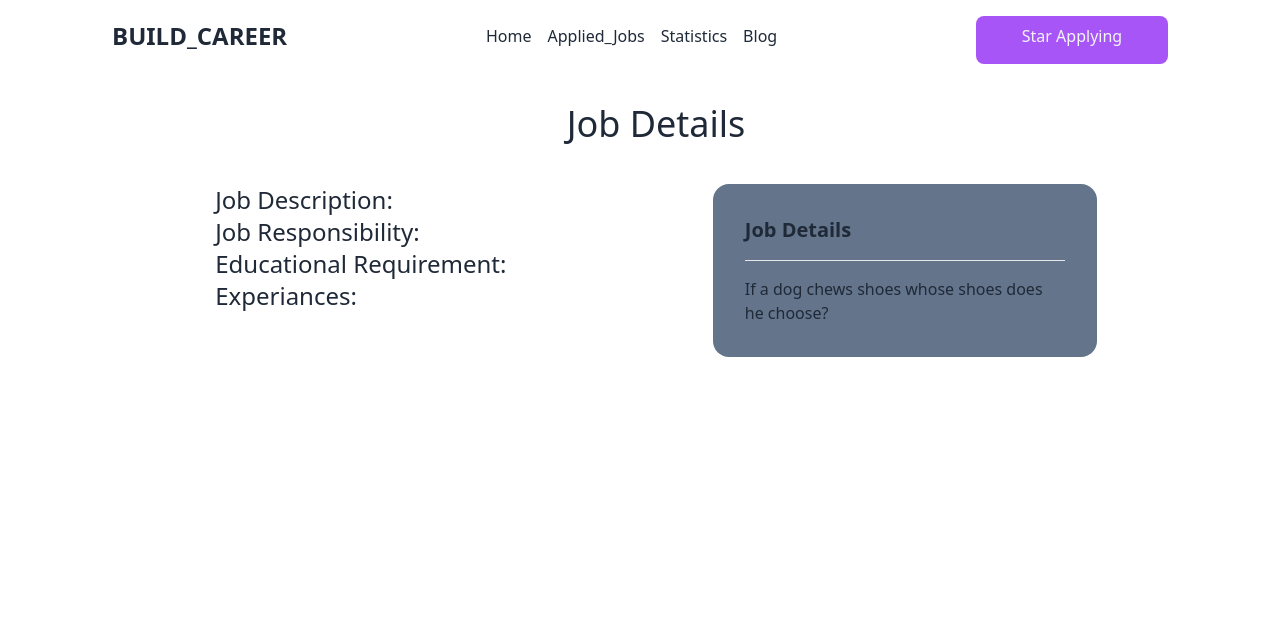
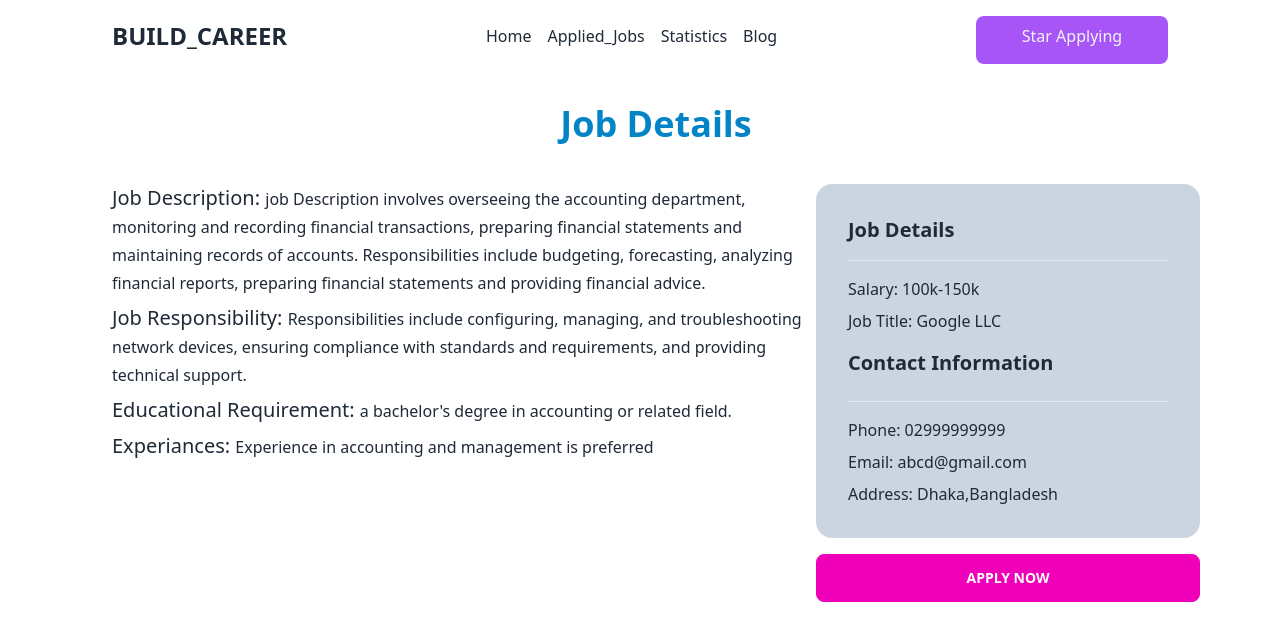
Before and after one commit to Risul-Islam-Tushar/Build_Career, a React (Vite) app: page /job/1 in a window 1280 px wide. Shown: the top 640 px of the page. Built offline with nearby package versions, Linux system fonts and the light colour scheme.

Commit message:
JobDetail added

```diff
--- a/public/jobs.json
+++ b/public/jobs.json
@@ -11,7 +11,10 @@
         "description": "job Description involves overseeing the accounting department, monitoring and recording financial transactions, preparing financial statements and maintaining records of accounts. Responsibilities include budgeting, forecasting, analyzing financial reports, preparing financial statements and providing financial advice. ",
         "responsibility": "Responsibilities include configuring, managing, and troubleshooting network devices, ensuring compliance with standards and requirements, and providing technical support.",
         "edecation":"a bachelor's degree in accounting or related field.",
-        "experiance":"Experience in accounting and management is preferred"
+        "experiance":"Experience in accounting and management is preferred",
+        "phone":"02999999999",
+        "email":"abcd@gmail.com"
+
 
     },
     {
@@ -26,8 +29,9 @@
         "description": "job Description involves overseeing the accounting department, monitoring and recording financial transactions, preparing financial statements and maintaining records of accounts. Responsibilities include budgeting, forecasting, analyzing financial reports, preparing financial statements and providing financial advice. ",
         "responsibility": "Responsibilities include configuring, managing, and troubleshooting network devices, ensuring compliance with standards and requirements, and providing technical support.",
         "edecation":"a bachelor's degree in accounting or related field.",
-        "experiance":"Experience in accounting and management is preferred"
-
+        "experiance":"Experience in accounting and management is preferred",
+        "phone":"02999999999",
+        "email":"abcd@gmail.com"
     },
     {
         "id": 3,
@@ -41,7 +45,9 @@
         "description": "job Description involves overseeing the accounting department, monitoring and recording financial transactions, preparing financial statements and maintaining records of accounts. Responsibilities include budgeting, forecasting, analyzing financial reports, preparing financial statements and providing financial advice. ",
         "responsibility": "Responsibilities include configuring, managing, and troubleshooting network devices, ensuring compliance with standards and requirements, and providing technical support.",
         "edecation":"a bachelor's degree in accounting or related field.",
-        "experiance":"Experience in accounting and management is preferred"
+        "experiance":"Experience in accounting and management is preferred",
+        "phone":"02999999999",
+        "email":"abcd@gmail.com"
 
     },
     {
@@ -56,7 +62,9 @@
         "description": "job Description involves overseeing the accounting department, monitoring and recording financial transactions, preparing financial statements and maintaining records of accounts. Responsibilities include budgeting, forecasting, analyzing financial reports, preparing financial statements and providing financial advice. ",
         "responsibility": "Responsibilities include configuring, managing, and troubleshooting network devices, ensuring compliance with standards and requirements, and providing technical support.",
         "edecation":"a bachelor's degree in accounting or related field.",
-        "experiance":"Experience in accounting and management is preferred"
+        "experiance":"Experience in accounting and management is preferred",
+        "phone":"02999999999",
+        "email":"abcd@gmail.com"
 
     },
     {
@@ -71,7 +79,9 @@
         "description": "job Description involves overseeing the accounting department, monitoring and recording financial transactions, preparing financial statements and maintaining records of accounts. Responsibilities include budgeting, forecasting, analyzing financial reports, preparing financial statements and providing financial advice. ",
         "responsibility": "Responsibilities include configuring, managing, and troubleshooting network devices, ensuring compliance with standards and requirements, and providing technical support.",
         "edecation":"a bachelor's degree in accounting or related field.",
-        "experiance":"Experience in accounting and management is preferred"
+        "experiance":"Experience in accounting and management is preferred",
+        "phone":"02999999999",
+        "email":"abcd@gmail.com"
 
     },
     {
@@ -86,7 +96,9 @@
         "description": "job Description involves overseeing the accounting department, monitoring and recording financial transactions, preparing financial statements and maintaining records of accounts. Responsibilities include budgeting, forecasting, analyzing financial reports, preparing financial statements and providing financial advice. ",
         "responsibility": "Responsibilities include configuring, managing, and troubleshooting network devices, ensuring compliance with standards and requirements, and providing technical support.",
         "edecation":"a bachelor's degree in accounting or related field.",
-        "experiance":"Experience in accounting and management is preferred"
+        "experiance":"Experience in accounting and management is preferred",
+        "phone":"02999999999",
+        "email":"abcd@gmail.com"
 
     }
 
--- a/src/Components/JobDetails.jsx
+++ b/src/Components/JobDetails.jsx
@@ -1,30 +1,50 @@
 import React from 'react';
-import { useLoaderData } from 'react-router-dom';
+import { json, useLoaderData } from 'react-router-dom';
 
 const JobDetails = () => {
-    const data = useLoaderData();
-    console.log(data);
+    const job = useLoaderData();
+    const { id, description, responsibility, edecation, experiance, salary, jobtitle, phone, place, email } = job
+
+ const handlejob = () =>{
+    const storedData = JSON.parse(localStorage.getItem("orders"));
+    if(storedData){
+        localStorage.setItem("orders",JSON.stringify([...storedData,job]))
+    }else{  localStorage.setItem("orders",JSON.stringify([job]))
+
+    }
+ }
+
     return (
         <div className='ms-28 mr-20 mt-8 mb-20'>
-            <div className='text-center mt-10 mb-10 text-4xl' >
-                <h1>Job Details </h1>
+            <div className='text-center mt-10 mb-10 text-4xl ' >
+                <h1 className='font-bold text-sky-600'>Job Details </h1>
             </div>
 
             <div className='flex justify-around'>
-                <div>
-                    <h3 className='text-2xl'>Job Description:</h3>
-                    <h3 className='text-2xl'>Job Responsibility:</h3>
-                    <h3 className='text-2xl'>Educational Requirement:</h3>
-                    <h3 className='text-2xl'>Experiances:</h3>
+                <div className='mr-2'>
+                    <h3 className='text-xl mb-2'>Job Description: <span className='text-base'>{description}</span> </h3>
+                    <h3 className='text-xl  mb-2'>Job Responsibility: <span className='text-base'>{responsibility}</span></h3>
+                    <h3 className='text-xl  mb-2'>Educational Requirement: <span className='text-base'>{edecation}</span></h3>
+                    <h3 className='text-xl  mb-2'>Experiances: <span className='text-base'>{experiance}</span></h3>
                 </div>
                 <div className='border-spacing-1'>
-                    <div className="card w-96 bg-slate-500">
+                    <div className="card w-96 bg-slate-300">
                         <div className="card-body">
                             <h2 className="card-title">Job Details</h2><hr className='mt-2 mb-2' />
-                            <p>If a dog chews shoes whose shoes does he choose?</p>
+                            <h2>Salary: {salary}</h2>
+                            <h2>Job Title: <span>{jobtitle}</span></h2>
+                            <h2 className='mt-2 mb-2 card-title'>
+                                Contact Information
+                            </h2><hr className='mt-2 mb-2' />
+                            <h2>Phone: {phone}</h2>
+                            <h2>Email: {email}</h2>
+                            <h2>Address: {place}</h2>
 
                         </div>
+
                     </div>
+                    <button onClick={handlejob}  className='btn btn-secondary w-full mt-4'>Apply Now
+                </button>
                 </div>
             </div>
 
```
